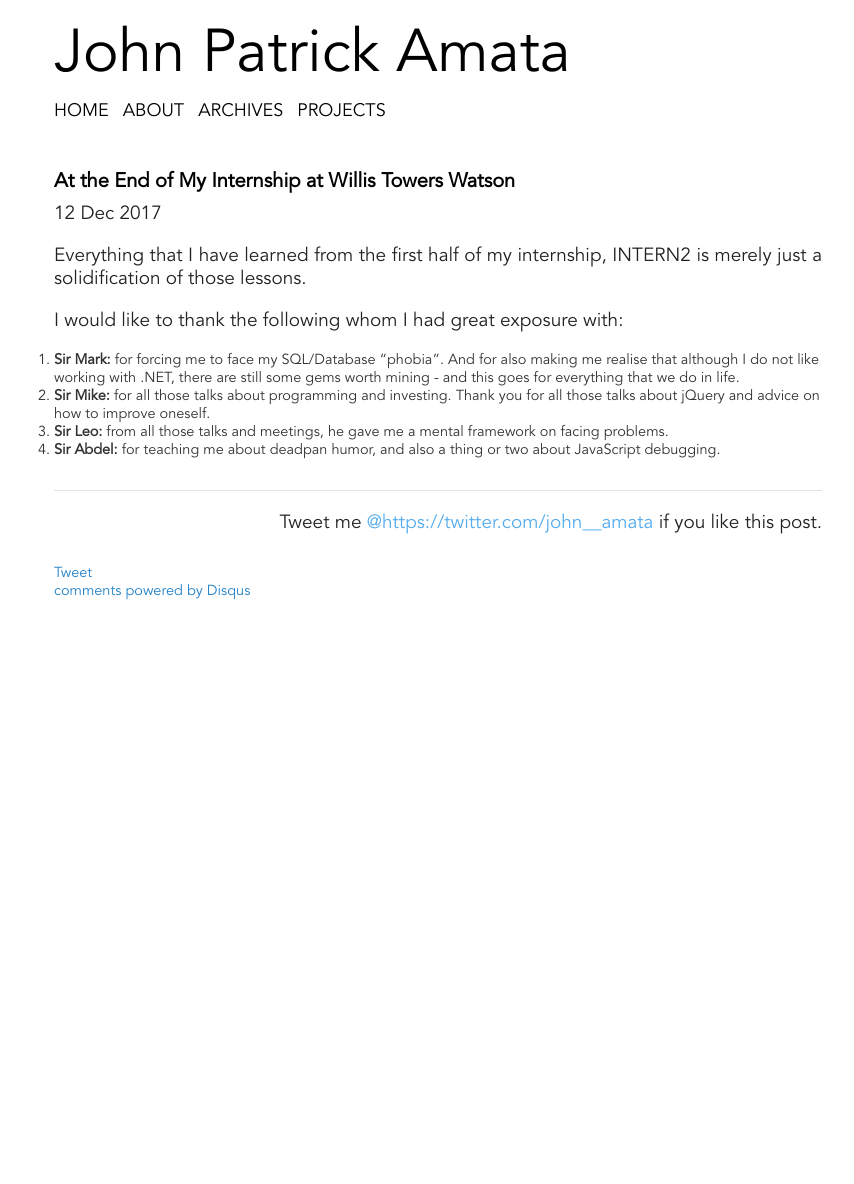
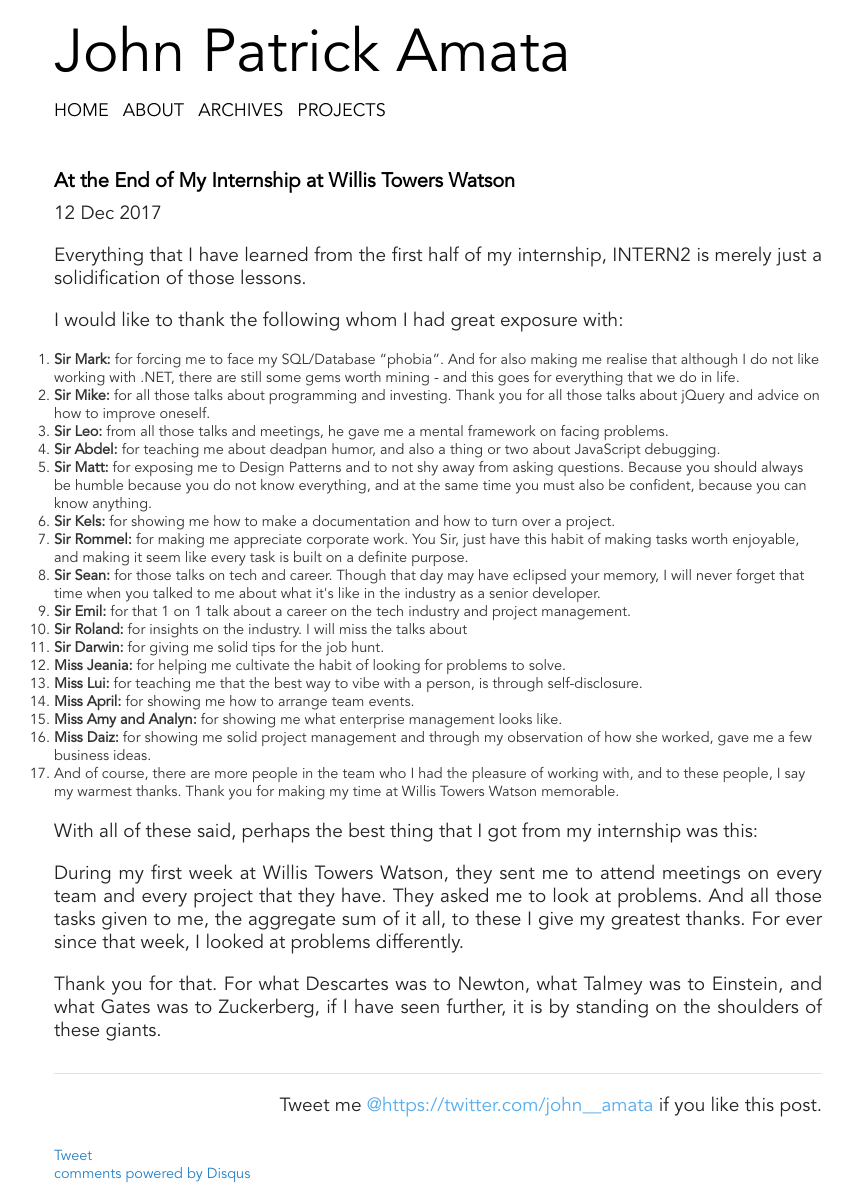
Before and after one commit to jpamata/jpamata.github.io, a Jekyll site: the page built from _posts/2017-12-12-my-internship-willis-towers-watson.md, in a window 1280 px wide. Shown: the whole page, without its empty margins (202-1056 px from the left). Built offline with Jekyll 4.4.1, drawn with Linux system fonts in a browser that asks for light colours; comment, search, counter and statistics services are not loaded; before the commit the page ends 900 px from its top, so only the background shows below that.

Commit message:
Update 2017-12-12-my-internship-willis-towers-watson.md

```diff
--- a/_posts/2017-12-12-my-internship-willis-towers-watson.md
+++ b/_posts/2017-12-12-my-internship-willis-towers-watson.md
@@ -14,3 +14,22 @@
   <li><strong>Sir Mike:</strong> for all those talks about programming and investing. Thank you for all those talks about jQuery and advice on how to improve oneself.</li>
   <li><strong>Sir Leo:</strong> from all those talks and meetings, he gave me a mental framework on facing problems.</li>
   <li><strong>Sir Abdel:</strong> for teaching me about deadpan humor, and also a thing or two about JavaScript debugging.</li>
+<li><strong>Sir Matt:</strong> for exposing me to Design Patterns and to not shy away from asking questions. Because you should always be humble because you do not know everything, and at the same time you must also be confident, because you can know anything.</li>
+  <li><strong>Sir Kels:</strong> for showing me how to make a documentation and how to turn over a project.</li>
+  <li><strong>Sir Rommel:</strong> for making me appreciate corporate work. You Sir, just have this habit of making tasks worth enjoyable, and making it seem like every task is built on a definite purpose. </li>
+  <li><strong>Sir Sean:</strong> for those talks on tech and career. Though that day may have eclipsed your memory, I will never forget that time when you talked to me about what it's like in the industry as a senior developer.</li>
+  <li><strong>Sir Emil:</strong> for that 1 on 1 talk about a career on the tech industry and project management.</li>
+  <li><strong>Sir Roland:</strong> for insights on the industry. I will miss the talks about</li>
+  <li><strong>Sir Darwin:</strong> for giving me solid tips for the job hunt. </li>
+  <li><strong>Miss Jeania:</strong> for helping me cultivate the habit of looking for problems to solve.</li>
+  <li><strong>Miss Lui:</strong> for teaching me that the best way to vibe with a person, is through self-disclosure.</li>
+  <li><strong>Miss April:</strong> for showing me how to arrange team events.</li>
+  <li><strong>Miss Amy and Analyn:</strong> for showing me what enterprise management looks like.</li>
+  <li><strong>Miss Daiz:</strong> for showing me solid project management and through my observation of how she worked, gave me a few business ideas.</li>
+  <li>And of course, there are more people in the team who I had the pleasure of working with, and to these people, I say my warmest thanks. Thank you for making my time at Willis Towers Watson memorable.</li>
+</ol>
+
+<p align="justify">With all of these said, perhaps the best thing that I got from my internship was this:</p>
+<p align="justify">During my first week at Willis Towers Watson, they sent me to attend meetings on every team and every project that they have. They asked me to look at problems. And all those tasks given to me, the aggregate sum of it all, to these I give my greatest thanks. For ever since that week, I looked at problems differently.</p>
+
+<p align="justify">Thank you for that. For what Descartes was to Newton, what Talmey was to Einstein, and what Gates was to Zuckerberg, if I have seen further, it is by standing on the shoulders of these giants.</p>
```
